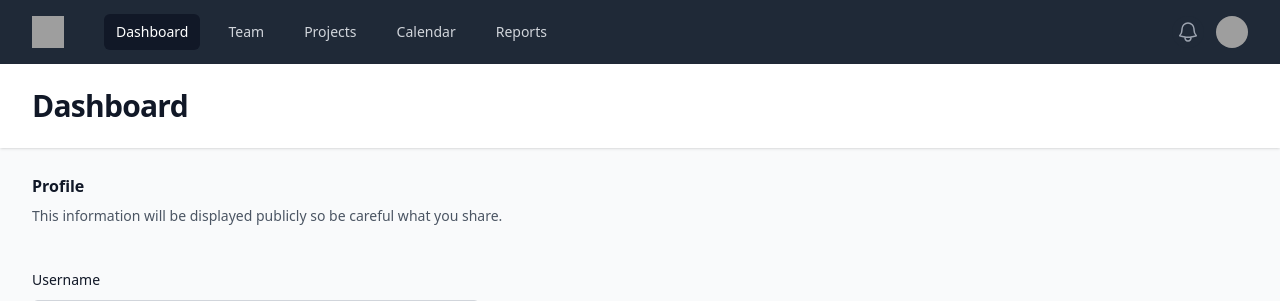
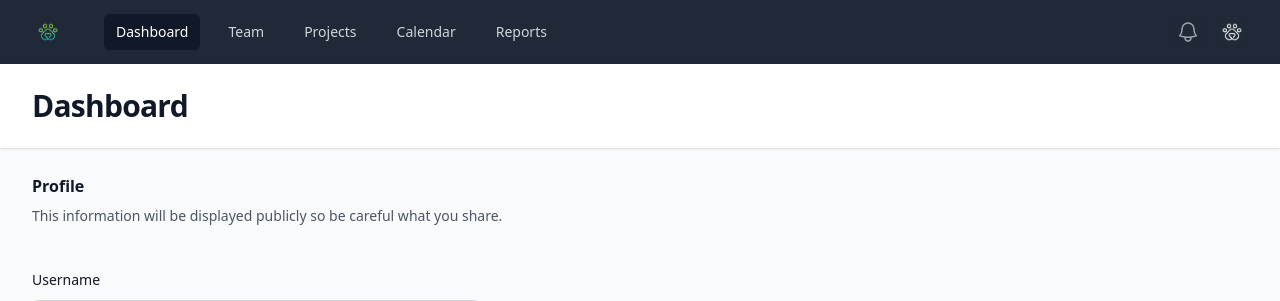
Before and after one commit to AnimalFoodBank/afb-requests, a Django app: page / in a window 1280 px wide. Shown: the top 301 px of the page. Run offline with Django 4.2, Linux system fonts and the light colour scheme; some libraries are stand-ins or nearby versions; grey boxes are pictures that could not be loaded.

Commit message:
Added static asset settings
Signed-off-by: delano <delano@cpan.org>

```diff
--- a/afb/theme/templates/about.html
+++ b/afb/afbcore/templates/about.html
@@ -4,6 +4,13 @@
 {% block content %}
 
 
+
+{% comment "" %}
+<img src="{% static 'img/afb_icon_colour.png' %}" alt="Icon">
+{% endcomment %}
+
+
+
 {% include 'forms/new_request.html' %}
 
 
--- a/afb/theme/templates/appshell.html
+++ b/afb/theme/templates/appshell.html
@@ -2,6 +2,7 @@
 {% extends 'base.html' %}
 {% comment %} {% include "appshell.html" with person="Jane" greeting="Hello" %} {% endcomment %}
 
+{% load static %}
 
 {% block title %}AFB{% endblock %}
 
@@ -24,7 +25,7 @@
       <div class="flex h-16 items-center justify-between">
         <div class="flex items-center">
           <div class="flex-shrink-0">
-            <img class="h-8 w-8" src="https://tailwindui.com/img/logos/mark.svg?color=indigo&shade=500" alt="Your Company">
+            <img class="h-8 w-8" src="{% static 'img/afb_icon_colour.png' %}" alt="Your Company">
           </div>
           <div class="hidden md:block">
             <div class="ml-10 flex items-baseline space-x-4">
@@ -54,15 +55,15 @@
               <div>
                 <button type="button" class="relative flex max-w-xs items-center rounded-full bg-gray-800 text-sm focus:outline-none focus:ring-2 focus:ring-white focus:ring-offset-2 focus:ring-offset-gray-800" id="user-menu-button" aria-expanded="false" aria-haspopup="true"
 
-                  @click="profileNavOpen = !profileNavOpen"
-                  :aria-checked="profileNavOpen"
+                    @click="profileNavOpen = !profileNavOpen"
+                    :aria-checked="profileNavOpen"
 
-                  @click.outside="profileNavOpen = false"
-                  @keydown.escape.window="profileNavOpen = false"
-                >
+                    @click.outside="profileNavOpen = false"
+                    @keydown.escape.window="profileNavOpen = false"
+                  >
                   <span class="absolute -inset-1.5"></span>
                   <span class="sr-only">Open user menu</span>
-                  <img class="h-8 w-8 rounded-full" src="https://images.unsplash.com/photo-1472099645785-5658abf4ff4e?ixlib=rb-1.2.1&ixid=eyJhcHBfaWQiOjEyMDd9&auto=format&fit=facearea&facepad=2&w=256&h=256&q=80" alt="">
+                  <img class="h-8 w-8 rounded-full" src="{% static 'img/afb_icon_white.png' %}" alt="">
                 </button>
               </div>
 
@@ -118,7 +119,7 @@
       <div class="border-t border-gray-700 pb-3 pt-4">
         <div class="flex items-center px-5">
           <div class="flex-shrink-0">
-            <img class="h-10 w-10 rounded-full" src="https://images.unsplash.com/photo-1472099645785-5658abf4ff4e?ixlib=rb-1.2.1&ixid=eyJhcHBfaWQiOjEyMDd9&auto=format&fit=facearea&facepad=2&w=256&h=256&q=80" alt="">
+            <img class="h-10 w-10 rounded-full" src="{% static 'img/afb_icon_white.png' %}" alt="">
           </div>
           <div class="ml-3">
             <div class="text-base font-medium leading-none text-white">Tom Cook</div>
```
Also changed, not shown: afb/afb/settings.py (+10 -0 lines), afb/afbcore/public/img/afb_icon_black.png (added), afb/afbcore/public/img/afb_icon_colour.png (added), afb/afbcore/public/img/afb_icon_white.png (added), afb/afbcore/public/img/afb_logo_horizontal_black.png (added), afb/afbcore/public/img/afb_logo_horizontal_colour.png (added), afb/afbcore/public/img/afb_logo_horizontal_white.png (added), afb/afbcore/public/img/afb_logo_vertical_black.png (added), afb/afbcore/public/img/afb_logo_vertical_colour.png (added), afb/afbcore/public/img/afb_logo_vertical_white.png (added), afb/afbcore/templates/forms/new_request.html (renamed from afb/theme/templates/forms/new_request.html).
